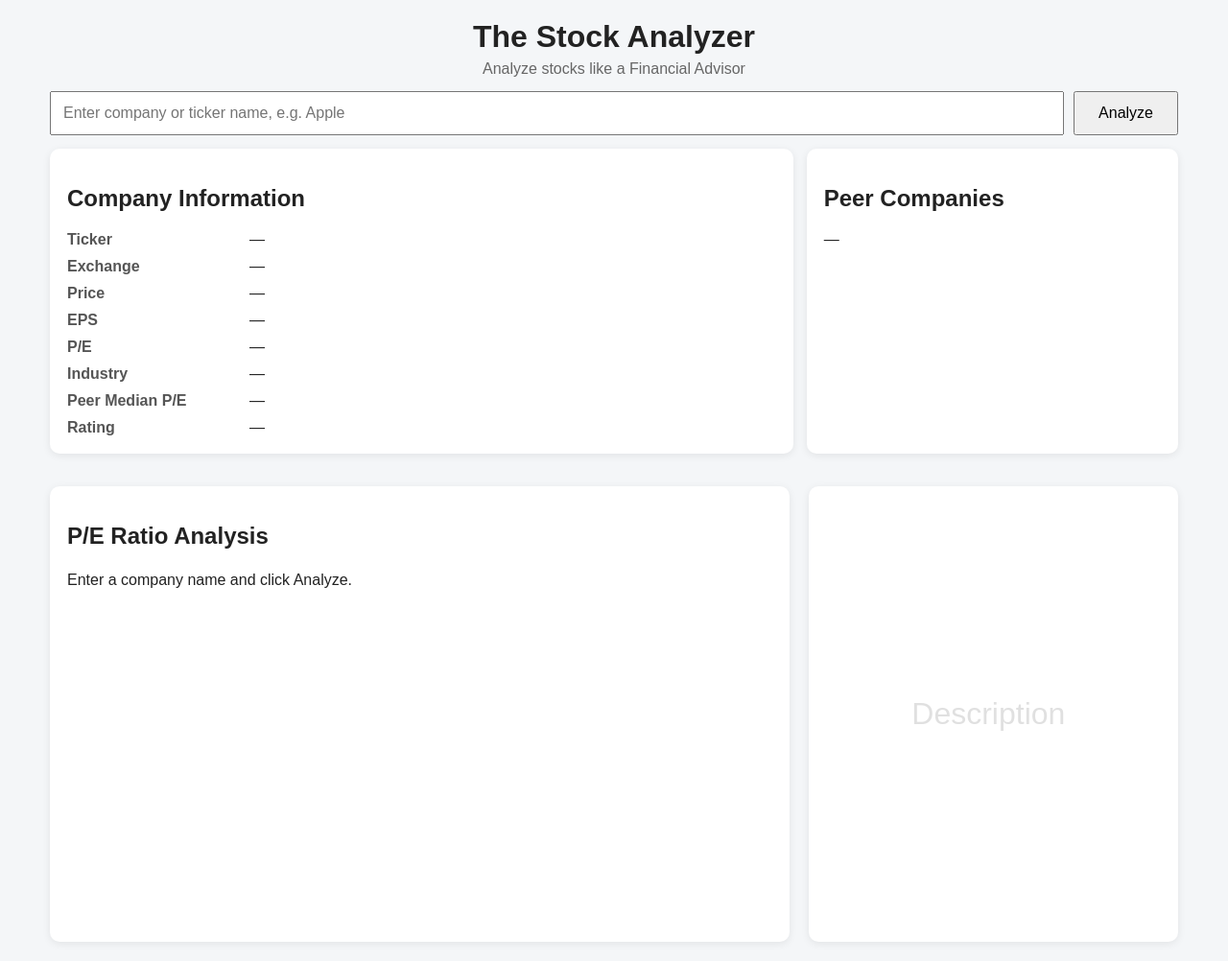
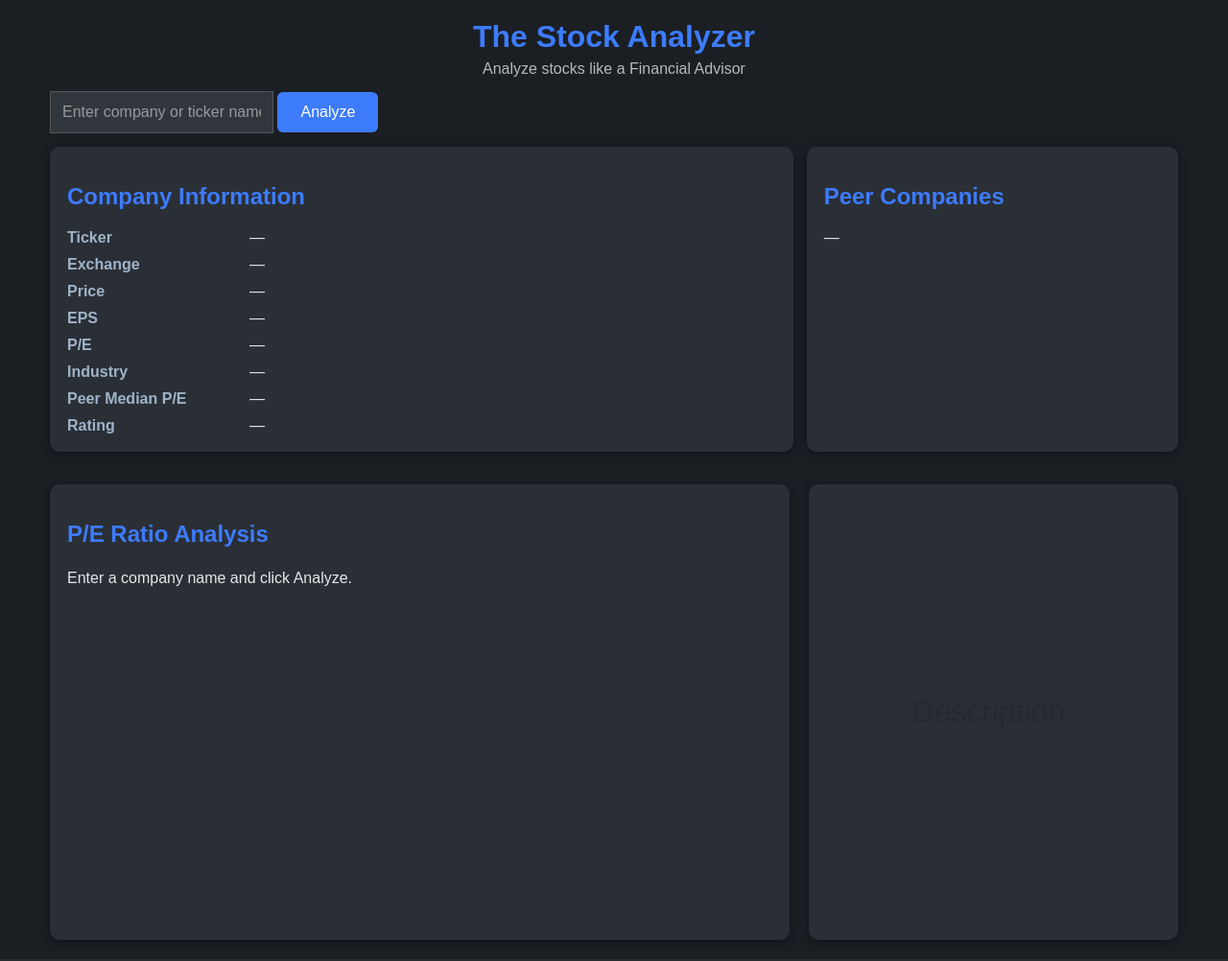
Before and after one commit to tradersamba/stock-analyzer, a FastAPI app: page / in a window 1280 px wide. Shown: the whole page at 96% size. Run offline with FastAPI, Linux system fonts and the light colour scheme.

Commit message:
Update style.css
UI aesthetics

```diff
--- a/static/style.css
+++ b/static/style.css
@@ -1,3 +1,12 @@
+:root {
+    --accent-blue: #3d7bfd;
+    --green: #34c759;
+    --red: #ff4d4f;
+    --orange: #ff9800;
+    --panel: #2a2f36;
+    --background: #1b1f24;
+}
+
 @keyframes pulse {
     0%   { opacity: 1; }
     50%  { opacity: 0.3; }
@@ -15,8 +24,8 @@
 body {
     margin: 0;
     font-family: Arial, sans-serif;
-    background: #f4f6f8;
-    color: #222;
+    background: #1b1f24;
+    color: #e6e6e6;
 }
 
 .app {
@@ -36,16 +45,32 @@
 
 header h1 {
     margin: 0;
+    color: var(--accent-blue);
+}
+
+.left-panel h2,
+.right-panel h2,
+.assessment-panel h2,
+.pe-help-panel h2 {
+    color: var(--accent-blue);
 }
 
 header p {
     margin: 6px 0 0;
-    color: #666;
+    color: #b8b8b8;
 }
 
-.search-box {
-    display: flex;
-    gap: 10px;
+.search-box input {
+    flex: 1;
+    padding: 12px;
+    font-size: 16px;
+    background: #31363d;
+    color: white;
+    border: 1px solid #555;
+}
+
+.search-box input::placeholder {
+    color: #999;
 }
 
 .search-box input {
@@ -58,6 +83,14 @@
     padding: 12px 24px;
     font-size: 16px;
     cursor: pointer;
+    background: #3d7bfd;
+    color: white;
+    border: none;
+    border-radius: 6px;
+}
+
+.search-box button:hover {
+    background: #2f68d9;
 }
 
 .dashboard {
@@ -70,10 +103,11 @@
 .left-panel,
 .right-panel,
 .assessment-panel {
-    background: white;
+    background: #2a2f36;
     border-radius: 10px;
     padding: 18px;
-    box-shadow: 0 2px 8px rgba(0,0,0,0.08);
+    color: #e6e6e6;
+    box-shadow: 0 2px 8px rgba(0,0,0,0.45);
 }
 
 .info-grid {
@@ -85,13 +119,15 @@
 
 .info-grid div:nth-child(odd) {
     font-weight: bold;
-    color: #555;
+    color: #9fb3c8;
 }
 
-.peer-list {
-    display: flex;
-    flex-wrap: wrap;
-    gap: 8px;
+.peer-list span {
+    background: #3b4552;
+    color: white;
+    padding: 6px 10px;
+    border-radius: 16px;
+    font-size: 14px;
 }
 
 .peer-list span {
@@ -132,10 +168,11 @@
 }
 
 .pe-help-panel {
-    background: #ffffff;
+    background: #2a2f36;
     border-radius: 10px;
     padding: 18px;
-    box-shadow: 0 2px 8px rgba(0,0,0,0.08);
+    color: #e6e6e6;
+    box-shadow: 0 2px 8px rgba(0,0,0,0.45);
 
     display: flex;
     flex-direction: column;
```
